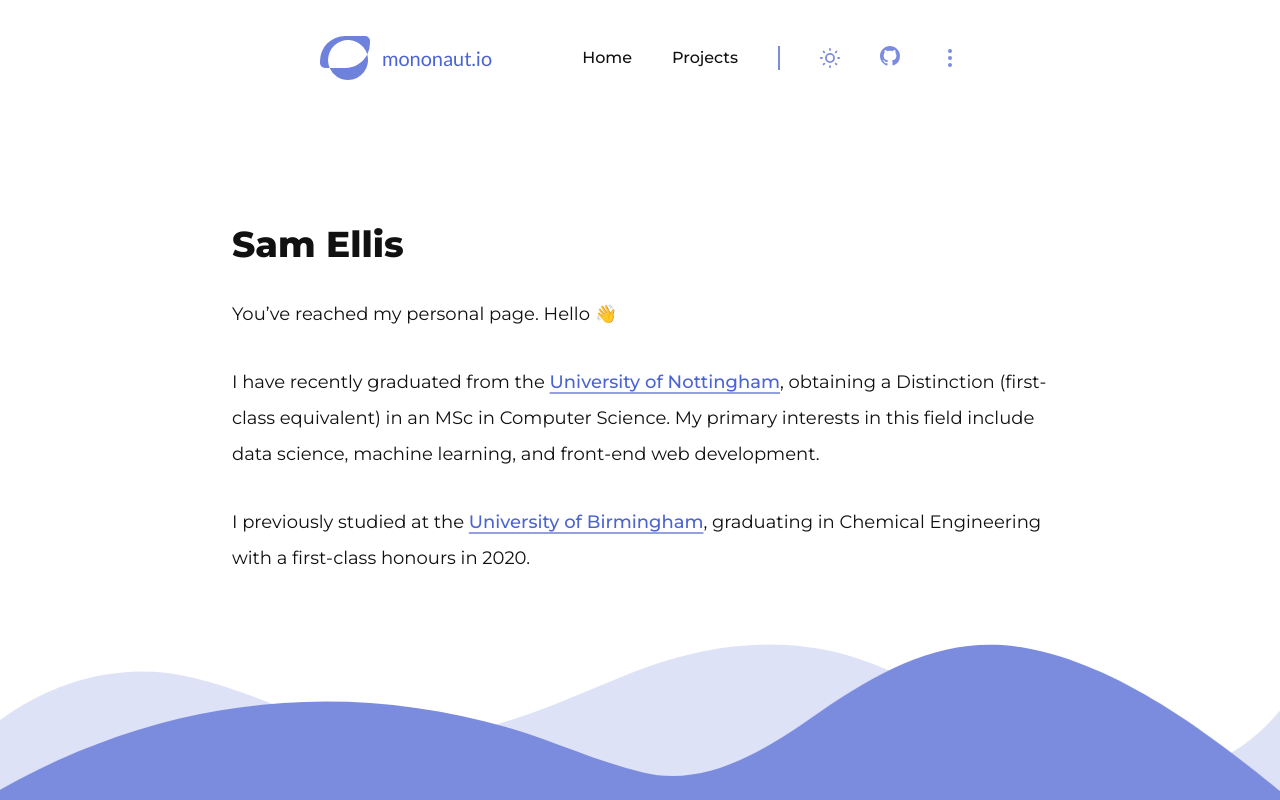
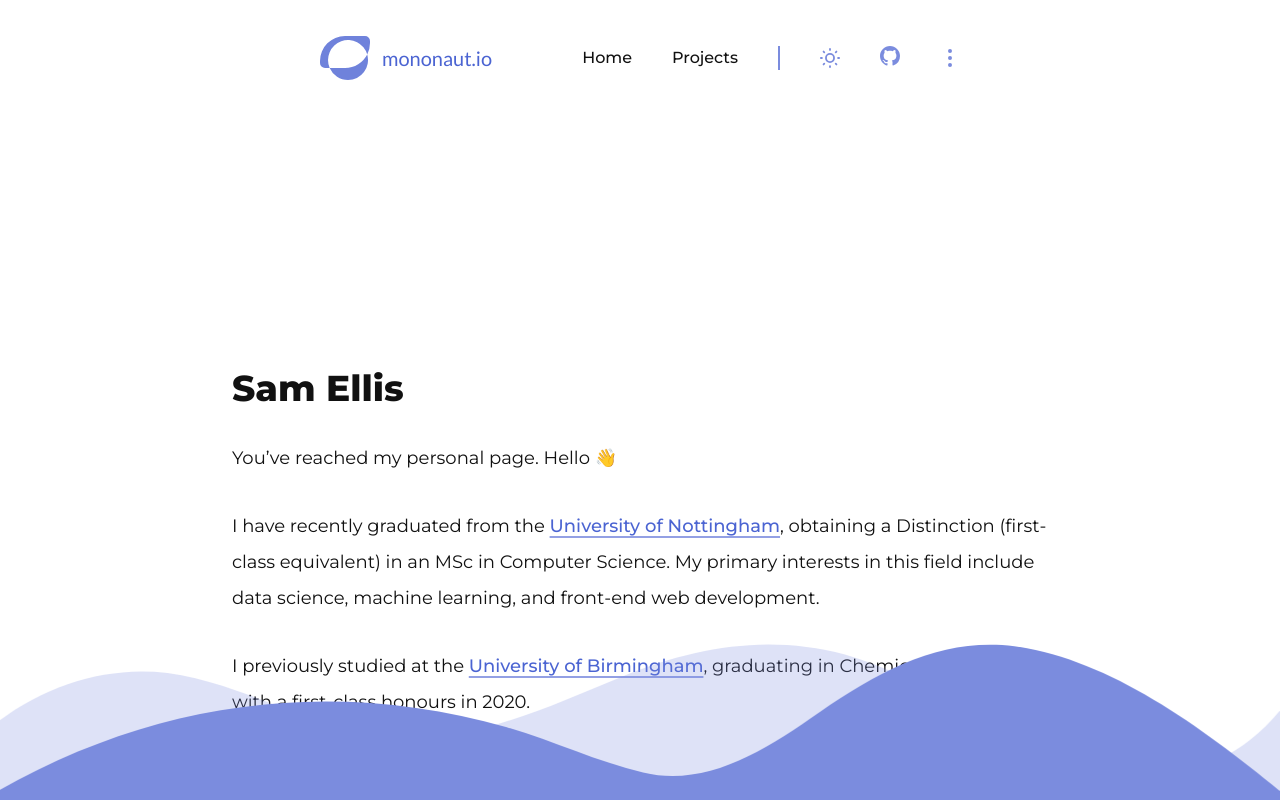
Before and after one commit to sam4llis/2022-personal-website, an Angular app: page / in a window 1280 px wide. Built offline with nearby package versions, Linux system fonts and the light colour scheme.

Commit message:
update: minor fixes

```diff
--- a/src/app/home-page/home-page.component.html
+++ b/src/app/home-page/home-page.component.html
@@ -1,12 +1,12 @@
 <app-header></app-header>
-<section class="flex flex-col w-[816px] justify-center h-[75vh] mx-auto">
+<section class="flex flex-col w-[816px] justify-start mx-auto mt-72">
   <h1 class="font-extrabold text-4xl mb-8">Sam Ellis</h1>
   <p class="text-lg leading-9 mb-8">You’ve reached my personal page. Hello 👋</p>
   <p class="text-lg leading-9 mb-8">I have recently graduated from the <a href="https://www.nottingham.ac.uk/" class="font-medium text-purple-900 underline underline-offset-4 decoration-purple-300 decoration-2">University of Nottingham</a>, obtaining a Distinction (first-class equivalent) in an MSc in Computer Science. My primary interests in this field include data science, machine learning, and front-end web development.</p>
   <p class="text-lg leading-9 mb-8">I previously studied at the <a href="https://www.birmingham.ac.uk/" class="font-medium text-purple-900 underline underline-offset-4 decoration-purple-300 decoration-2">University of Birmingham</a>, graduating in Chemical Engineering with a first-class honours in 2020.</p>
 </section>
 
-<footer>
+<footer class="w-full fixed bottom-[0%]">
   <div class="custom-shape-divider-bottom-1642074388">
     <svg data-name="Layer 1" xmlns="http://www.w3.org/2000/svg" viewBox="0 0 1200 120" preserveAspectRatio="none">
     <path d="M0,0V46.29c47.79,22.2,103.59,32.17,158,28,70.36-5.37,136.33-33.31,206.8-37.5C438.64,32.43,512.34,53.67,583,72.05c69.27,18,138.3,24.88,209.4,13.08,36.15-6,69.85-17.84,104.45-29.34C989.49,25,1113-14.29,1200,52.47V0Z" opacity=".25" class="shape-fill"></path>
```
